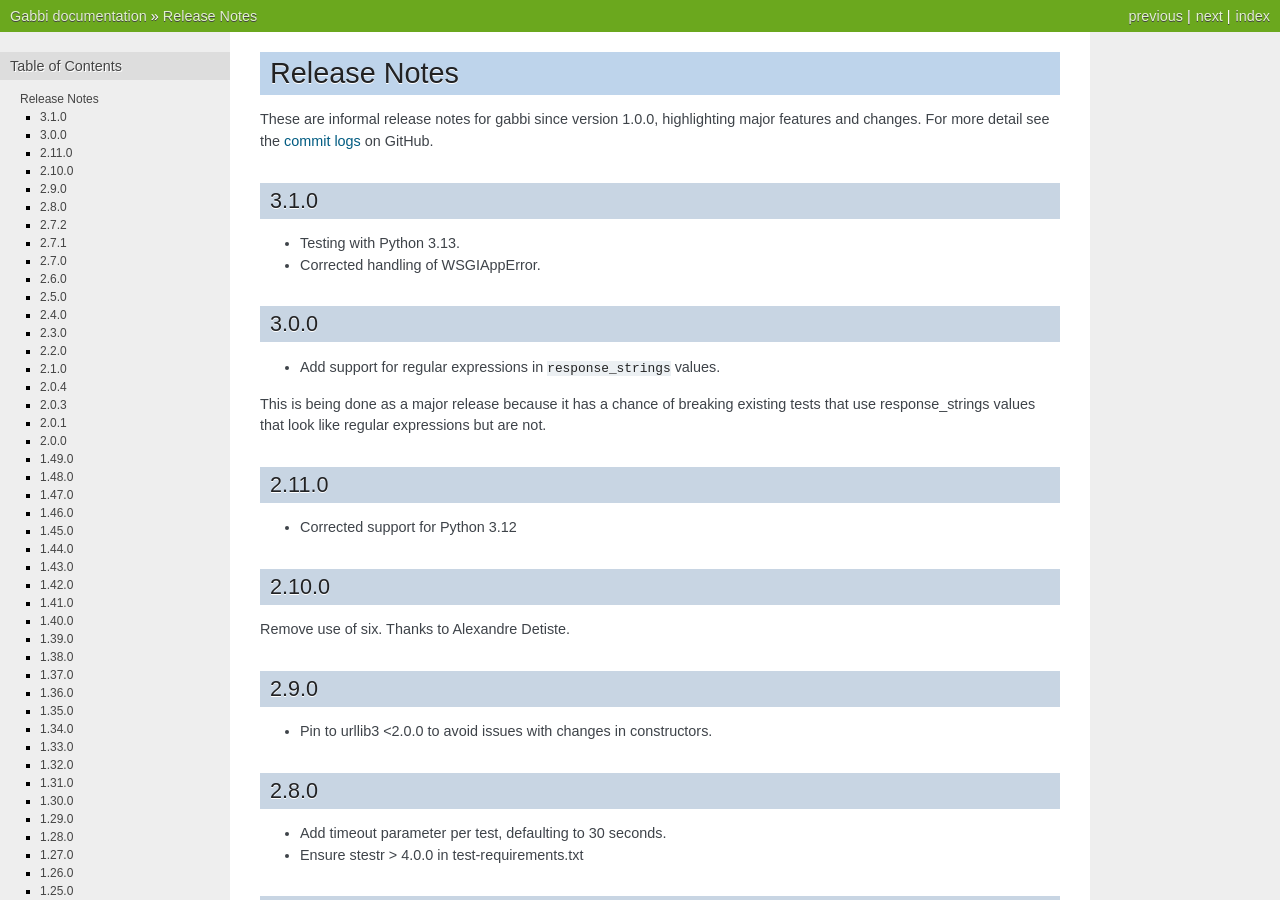
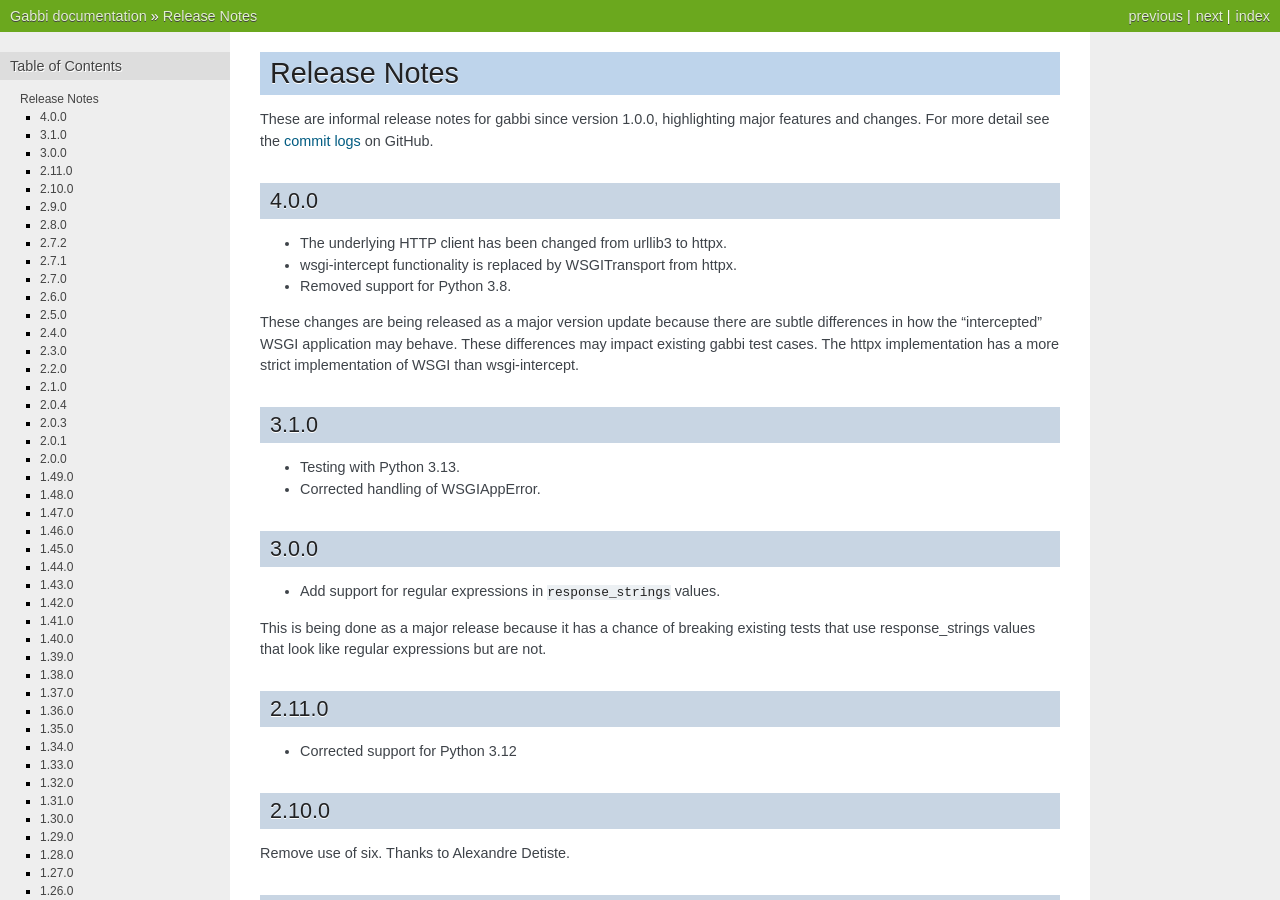
Before and after one commit to cdent/gabbi, a Sphinx documentation site: the page built from docs/source/release.rst, in a window 1280 px wide and 900 px high. Built offline with Sphinx 7.4.7, drawn with Linux system fonts in a browser that asks for light colours.

Commit message:
Release 4.0.0
* The underlying HTTP client has been changed from urllib3 to httpx.
* wsgi-intercept functionality is replaced by WSGITransport from
  httpx.
* Removed support for Python 3.8.

These changes are being released as a major version update because
there are subtle differences in how the "intercepted" WSGI application
may behave. These differences may impact existing gabbi test cases.
The httpx implementation has a more strict implementation of WSGI
than wsgi-intercept.

```diff
--- a/docs/source/release.rst
+++ b/docs/source/release.rst
@@ -4,6 +4,20 @@
 These are informal release notes for gabbi since version 1.0.0,
 highlighting major features and changes. For more detail see
 the `commit logs`_ on GitHub.
+
+4.0.0
+-----
+
+* The underlying HTTP client has been changed from urllib3 to httpx.
+* wsgi-intercept functionality is replaced by WSGITransport from
+  httpx.
+* Removed support for Python 3.8.
+
+These changes are being released as a major version update because
+there are subtle differences in how the "intercepted" WSGI application
+may behave. These differences may impact existing gabbi test cases.
+The httpx implementation has a more strict implementation of WSGI
+than wsgi-intercept.
 
 3.1.0
 -----
--- a/gabbi/__init__.py
+++ b/gabbi/__init__.py
@@ -12,4 +12,4 @@
 # under the License.
 """See gabbi.driver and gabbbi.case."""
 
-__version__ = '3.1.0'
+__version__ = '4.0.0'
--- a/setup.cfg
+++ b/setup.cfg
@@ -6,7 +6,7 @@
 description_file = README.rst
 license = Apache-2
 home_page = https://github.com/cdent/gabbi
-python_requires = >=3.6
+python_requires = >=3.9
 classifier =
     Intended Audience :: Developers
     Intended Audience :: Information Technology
```
